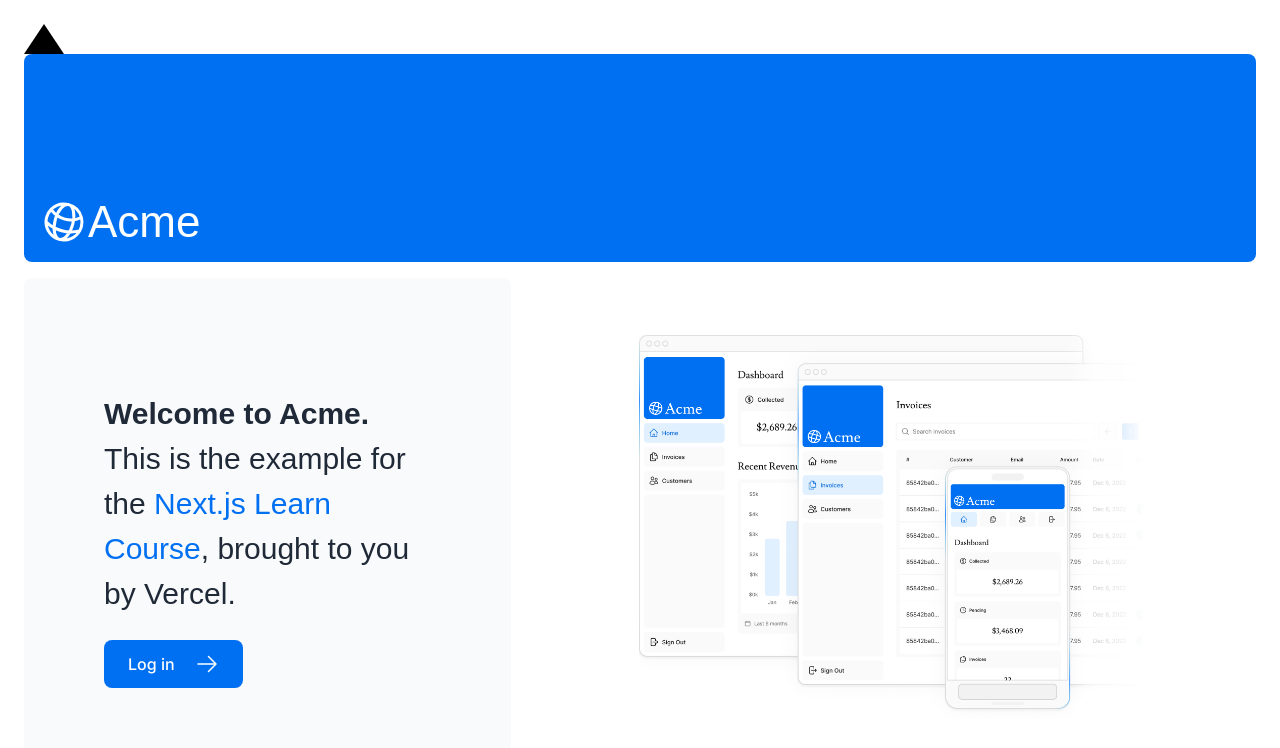
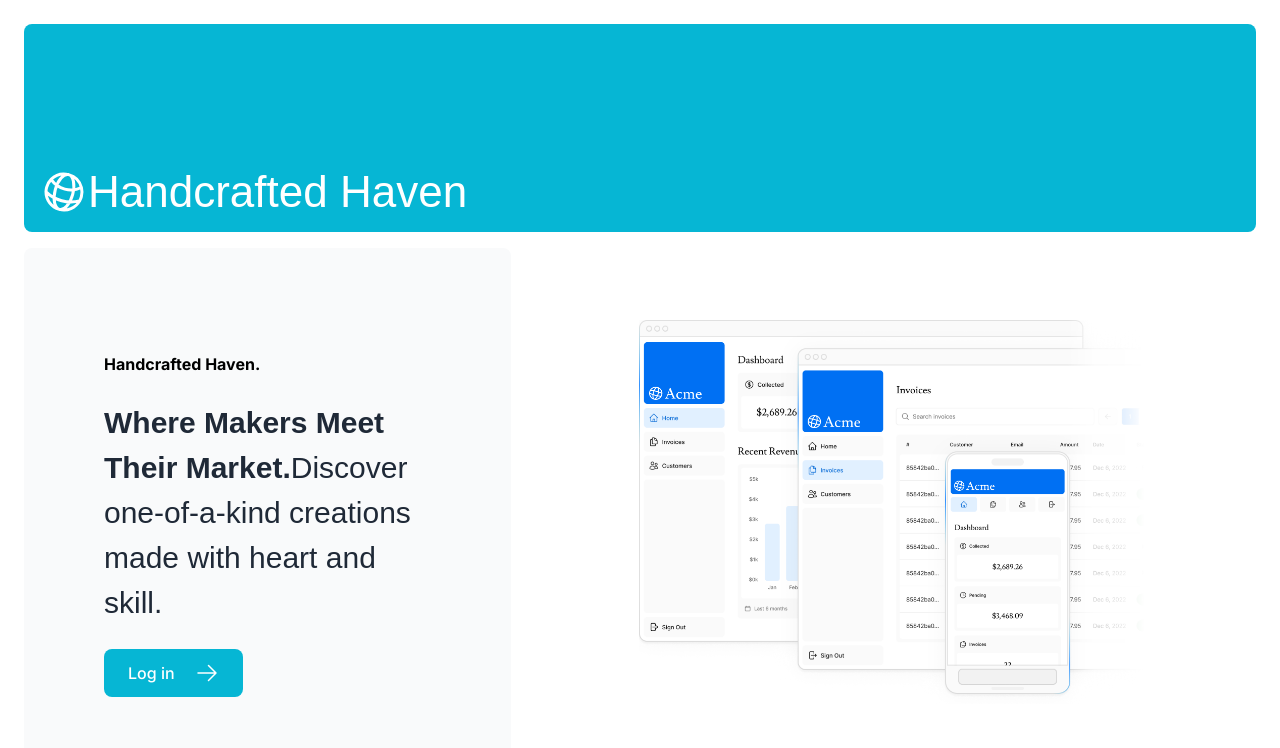
Before and after one commit to mitosoza/wdd430-handcrafted-haven, a Next.js app: page / in a window 1280 px wide. Shown: the top 748 px of the page. Built offline with nearby package versions, Linux system fonts and the light colour scheme; a web font is replaced by a local one.

Commit message:
W04 - Website adjustments

```diff
--- a/app/dashboard/invoices/[id]/edit/not-found.tsx
+++ b/app/dashboard/invoices/[id]/edit/not-found.tsx
@@ -9,7 +9,7 @@
       <p>Could not find the requested invoice.</p>
       <Link
         href="/dashboard/invoices"
-        className="mt-4 rounded-md bg-blue-500 px-4 py-2 text-sm text-white transition-colors hover:bg-blue-400"
+        className="mt-4 rounded-md bg-cyan-500 px-4 py-2 text-sm text-white transition-colors hover:bg-sky-400"
       >
         Go Back
       </Link>
--- a/app/dashboard/invoices/error.tsx
+++ b/app/dashboard/invoices/error.tsx
@@ -18,7 +18,7 @@
     <main className="flex h-full flex-col items-center justify-center">
       <h2 className="text-center">Something went wrong!</h2>
       <button
-        className="mt-4 rounded-md bg-blue-500 px-4 py-2 text-sm text-white transition-colors hover:bg-blue-400"
+        className="mt-4 rounded-md bg-cyan-500 px-4 py-2 text-sm text-white transition-colors hover:bg-sky-400"
         onClick={
           // Attempt to recover by trying to re-render the invoices route
           () => reset()
--- a/app/login/page.tsx
+++ b/app/login/page.tsx
@@ -1,4 +1,4 @@
-import AcmeLogo from '@/app/ui/acme-logo';
+import AcmeLogo from '@/app/ui/haven-logo';
 import LoginForm from '@/app/ui/login-form';
 import { Suspense } from 'react';
 
@@ -8,7 +8,7 @@
   return (
     <main className="flex items-center justify-center md:h-screen">
       <div className="relative mx-auto flex w-full max-w-[400px] flex-col space-y-2.5 p-4 md:-mt-32">
-        <div className="flex h-20 w-full items-end rounded-lg bg-blue-500 p-3 md:h-36">
+        <div className="flex h-20 w-full items-end rounded-lg bg-cyan-500 p-3 md:h-36">
           <div className="w-32 text-white md:w-36">
             <AcmeLogo />
           </div>
--- a/app/page.tsx
+++ b/app/page.tsx
@@ -1,4 +1,4 @@
-import AcmeLogo from '@/app/ui/acme-logo';
+import HavenLogo from '@/app/ui/haven-logo';
 import { ArrowRightIcon } from '@heroicons/react/24/outline';
 import Link from 'next/link';
 import styles from '@/app/ui/home.module.css';
@@ -8,27 +8,24 @@
 export default function Page() {
   return (
     <main className="flex min-h-screen flex-col p-6">
-      <div className={styles.shape} />
-      <div className="flex h-20 shrink-0 items-end rounded-lg bg-blue-500 p-4 md:h-52">
-        <AcmeLogo />
+      <div className="flex h-20 shrink-0 items-end rounded-lg bg-cyan-500 p-4 md:h-52">
+        <HavenLogo />
       </div>
       <div className="mt-4 flex grow flex-col gap-4 md:flex-row">
         <div className="flex flex-col justify-center gap-6 rounded-lg bg-gray-50 px-6 py-10 md:w-2/5 md:px-20">
           <div
             className="relative w-0 h-0 border-l-15 border-r-15 border-b-26 border-l-transparent border-r-transparent border-b-black"
           />
+          <h1><strong>Handcrafted Haven.</strong></h1>
           <p
             className={`${lusitana.className} text-xl text-gray-800 md:text-3xl md:leading-normal`}
           >
-            <strong>Welcome to Acme.</strong> This is the example for the{' '}
-            <a href="https://nextjs.org/learn/" className="text-blue-500">
-              Next.js Learn Course
-            </a>
-            , brought to you by Vercel.
+            <strong>Where Makers Meet Their Market.</strong>
+            Discover one-of-a-kind creations made with heart and skill.
           </p>
           <Link
             href="/login"
-            className="flex items-center gap-5 self-start rounded-lg bg-blue-500 px-6 py-3 text-sm font-medium text-white transition-colors hover:bg-blue-400 md:text-base"
+            className="flex items-center gap-5 self-start rounded-lg bg-cyan-500 px-6 py-3 text-sm font-medium text-white transition-colors hover:bg-sky-400 md:text-base"
           >
             <span>Log in</span> <ArrowRightIcon className="w-5 md:w-6" />
           </Link>
--- a/app/ui/button.tsx
+++ b/app/ui/button.tsx
@@ -9,7 +9,7 @@
     <button
       {...rest}
       className={clsx(
-        'flex h-10 items-center rounded-lg bg-blue-500 px-4 text-sm font-medium text-white transition-colors hover:bg-blue-400 focus-visible:outline focus-visible:outline-2 focus-visible:outline-offset-2 focus-visible:outline-blue-500 active:bg-blue-600 aria-disabled:cursor-not-allowed aria-disabled:opacity-50',
+        'flex h-10 items-center rounded-lg bg-cyan-500 px-4 text-sm font-medium text-white transition-colors hover:bg-sky-400 focus-visible:outline focus-visible:outline-2 focus-visible:outline-offset-2 focus-visible:outline-blue-500 active:bg-blue-600 aria-disabled:cursor-not-allowed aria-disabled:opacity-50',
         className,
       )}
     >
--- a/app/ui/dashboard/sidenav.tsx
+++ b/app/ui/dashboard/sidenav.tsx
@@ -1,6 +1,6 @@
 import Link from 'next/link';
 import NavLinks from '@/app/ui/dashboard/nav-links';
-import AcmeLogo from '@/app/ui/acme-logo';
+import AcmeLogo from '@/app/ui/haven-logo';
 import { PowerIcon } from '@heroicons/react/24/outline';
 import { signOut } from '@/auth';
 
--- a/app/ui/acme-logo.tsx
+++ b/app/ui/haven-logo.tsx
@@ -1,13 +1,13 @@
 import { GlobeAltIcon } from '@heroicons/react/24/outline';
 import { lusitana } from '@/app/ui/fonts';
 
-export default function AcmeLogo() {
+export default function HavenLogo() {
   return (
     <div
       className={`${lusitana.className} flex flex-row items-center leading-none text-white`}
     >
       <GlobeAltIcon className="h-12 w-12 rotate-[15deg]" />
-      <p className="text-[44px]">Acme</p>
+      <p className="text-[44px]">Handcrafted Haven</p>
     </div>
   );
 }
--- a/app/ui/invoices/buttons.tsx
+++ b/app/ui/invoices/buttons.tsx
@@ -6,7 +6,7 @@
   return (
     <Link
       href="/dashboard/invoices/create"
-      className="flex h-10 items-center rounded-lg bg-blue-600 px-4 text-sm font-medium text-white transition-colors hover:bg-blue-500 focus-visible:outline focus-visible:outline-2 focus-visible:outline-offset-2 focus-visible:outline-blue-600"
+      className="flex h-10 items-center rounded-lg bg-blue-600 px-4 text-sm font-medium text-white transition-colors hover:bg-cyan-500 focus-visible:outline focus-visible:outline-2 focus-visible:outline-offset-2 focus-visible:outline-blue-600"
     >
       <span className="hidden md:block">Create Invoice</span>{' '}
       <PlusIcon className="h-5 md:ml-4" />
```
